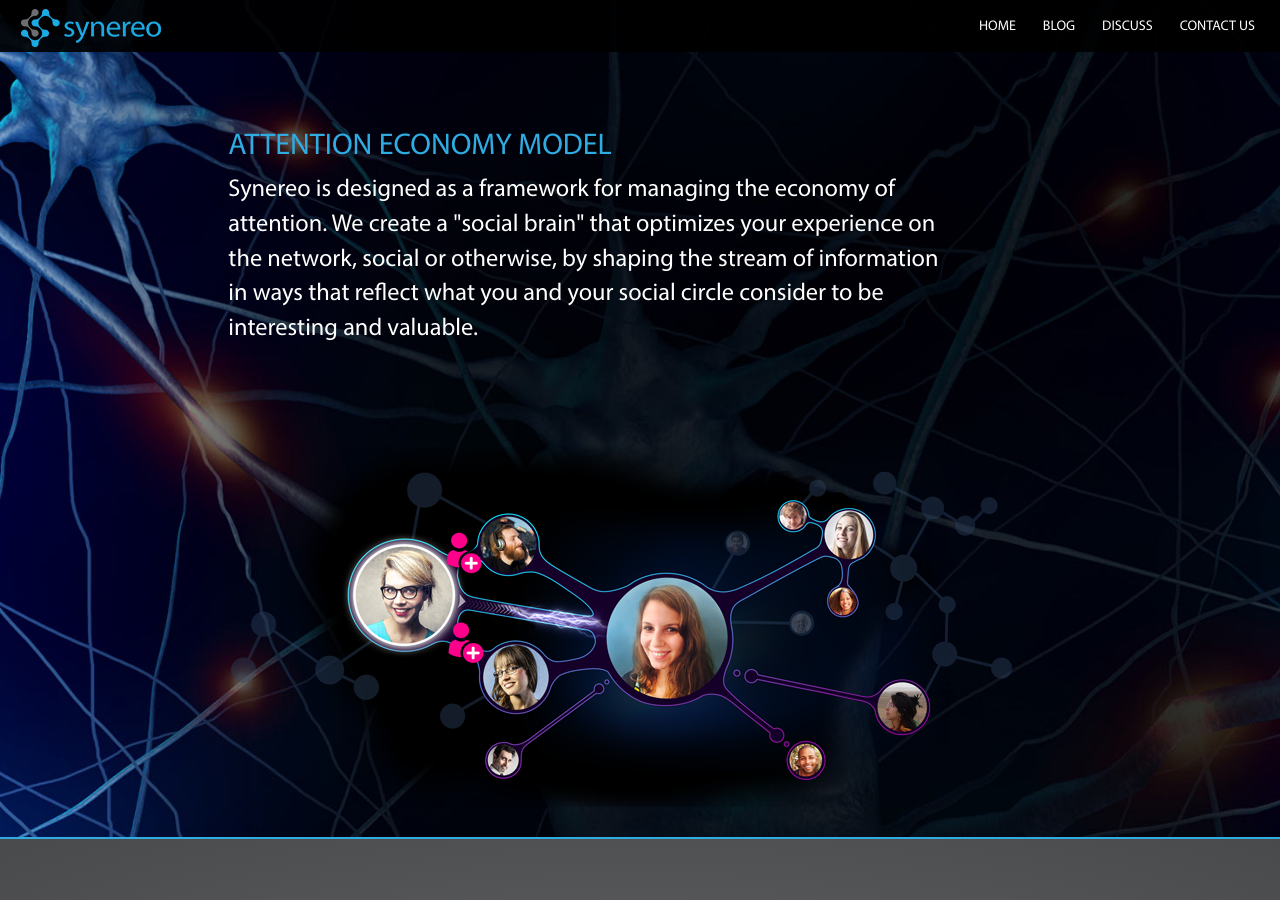
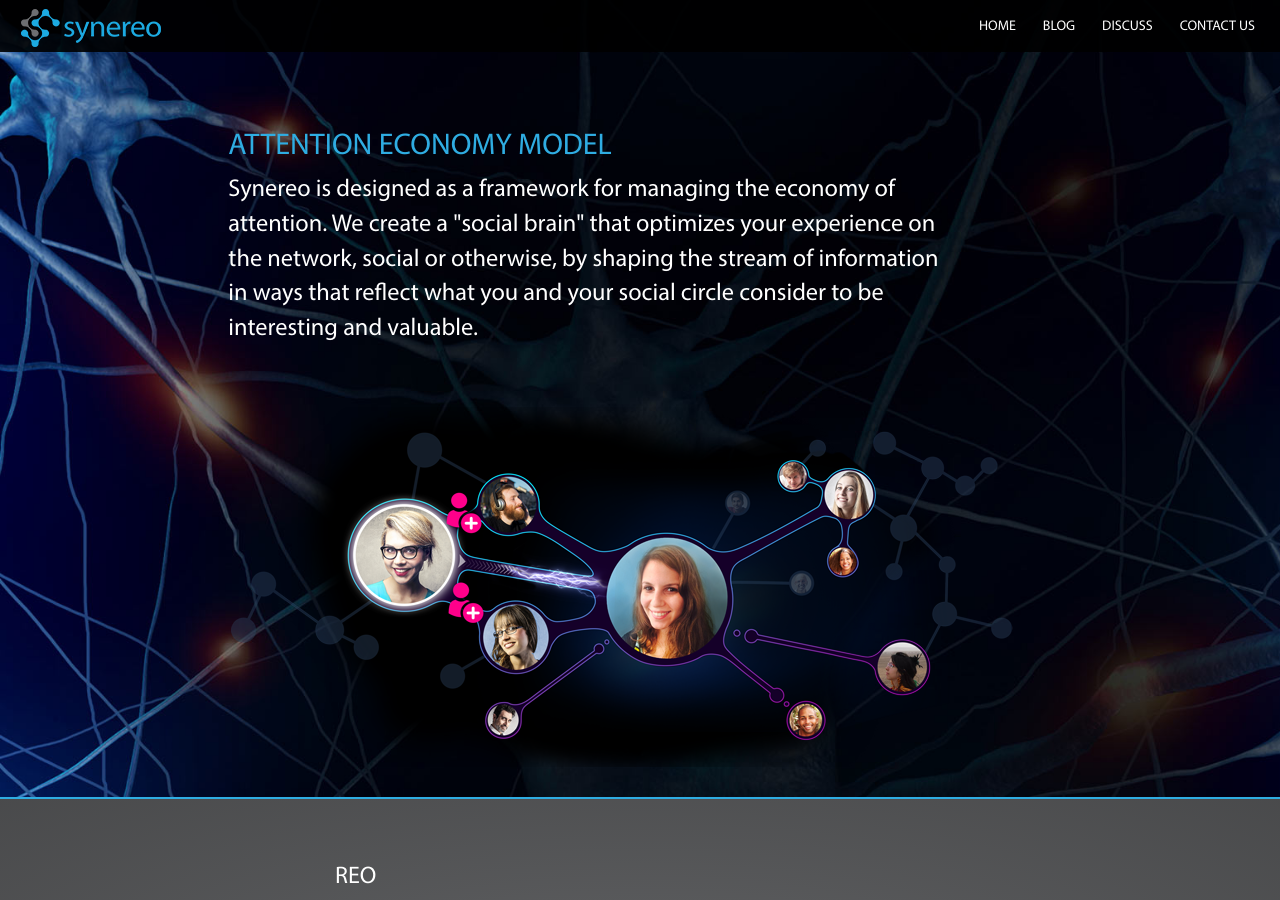
Before and after one commit to synereo/synereo.github.io, a Jekyll site: the page built from learn-more/index.html, in a window 1280 px wide and 900 px high. Built offline with Jekyll 4.4.1, drawn with Linux system fonts in a browser that asks for light colours; nearby versions of some CDN libraries.

```diff
--- a/_sass/_learn-more.scss
+++ b/_sass/_learn-more.scss
@@ -216,7 +216,7 @@
         p {
             color: #fff;
             font-size: 1.45em;
-            margin-bottom: 100px;
+            margin-bottom: 60px;
         }
         div.infographics {
             text-align: center;
@@ -265,7 +265,7 @@
         p {
             color: #fff;
             font-size: 1.45em;
-            margin-bottom: 100px;
+            margin-bottom: 60px;
         }
         div.infographics {
             text-align: center;
```
